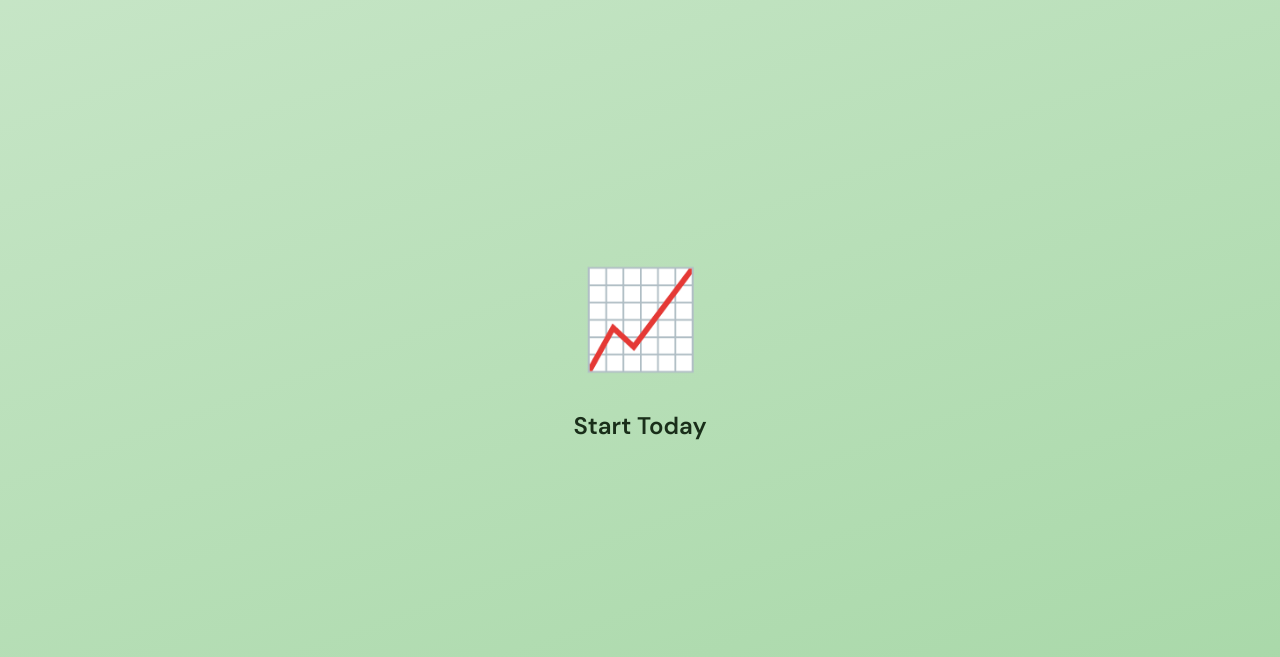
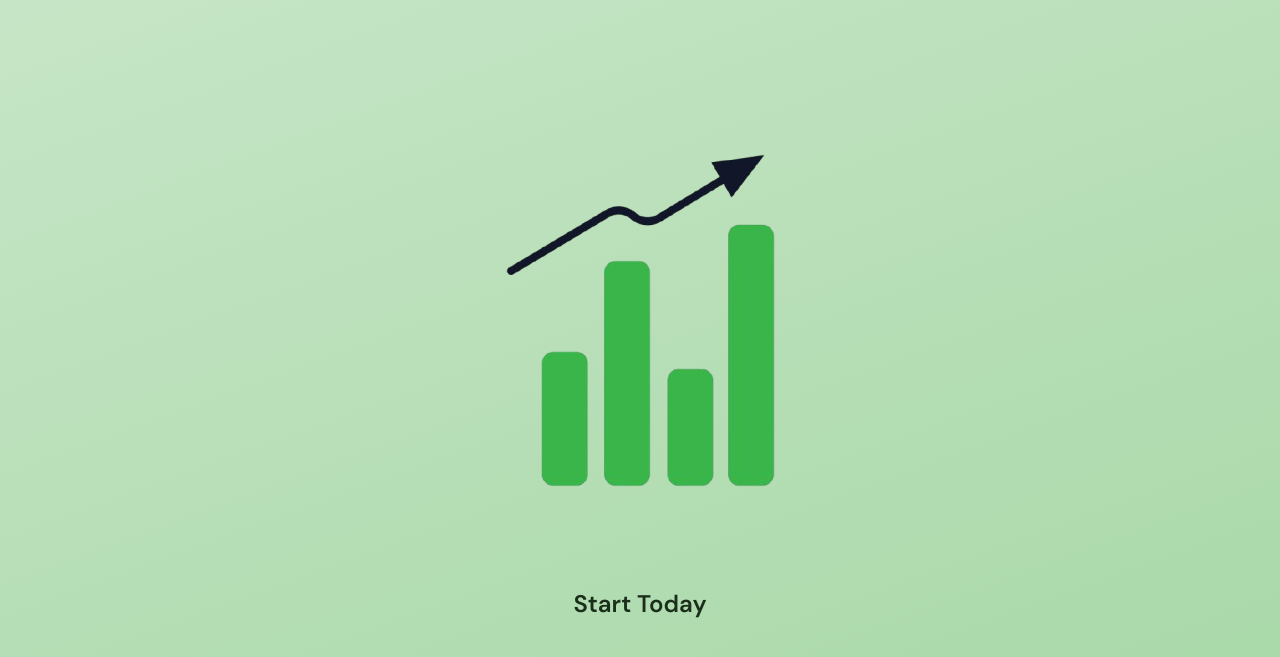
Before and after one commit to Lindbergviktor/MacroPW, a Flask app: page /login in a window 1280 px wide. Shown: the part 76-733 px from the top of the page. Run offline with Flask 3, Linux system fonts and the light colour scheme; parts of the project's set-up code (start-up, migrations or seed data) failed here and were passed over; some libraries are stand-ins or nearby versions.

Commit message:
bilder till HTML

```diff
--- a/templates/login.html
+++ b/templates/login.html
@@ -23,7 +23,7 @@
   <!-- Hero (mitten av sidan) -->
   <div class="hero">
     <div class="app-name">MacroPW</div>
-    <div class="hero-illustration">📈</div>
+    <div class="hero-illustration"><img src="/images/image-removebg-preview (3).png" alt=""></div>
     <div class="hero-text">Start Today</div>
   </div>
 
```
Also changed, not shown: images/image-removebg-preview (3).png (added), images/image-removebg-preview (4).png (added).
